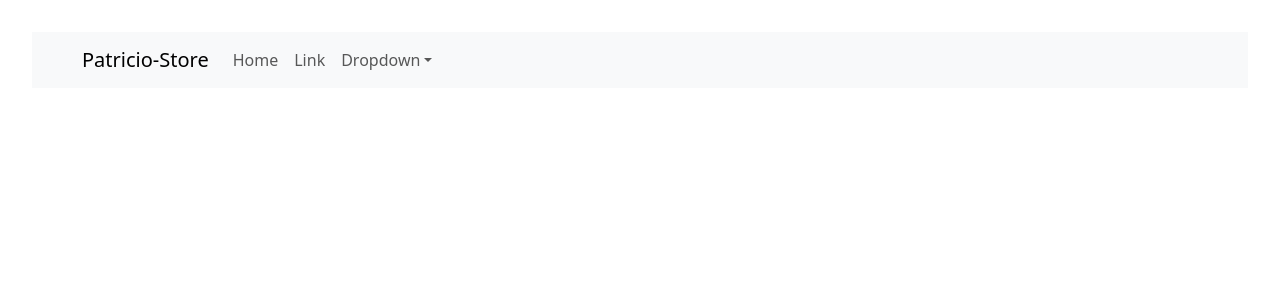
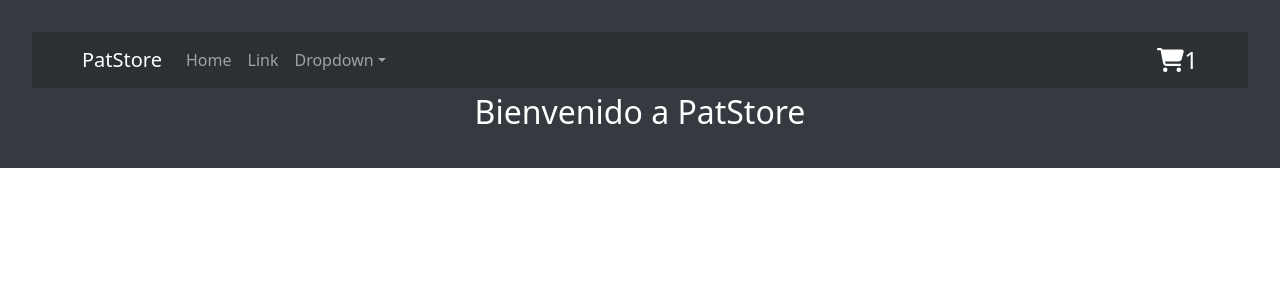
Before and after one commit to Tapricio/React-CoderHouse, a React (Vite) app: page / in a window 1280 px wide. Shown: the top 300 px of the page. Built offline with nearby package versions, Linux system fonts and the light colour scheme.

Commit message:
se agrega greeting

```diff
--- a/package.json
+++ b/package.json
@@ -10,6 +10,11 @@
     "preview": "vite preview"
   },
   "dependencies": {
+    "@fortawesome/fontawesome-svg-core": "^6.5.2",
+    "@fortawesome/free-brands-svg-icons": "^6.5.2",
+    "@fortawesome/free-regular-svg-icons": "^6.5.2",
+    "@fortawesome/free-solid-svg-icons": "^6.5.2",
+    "@fortawesome/react-fontawesome": "^0.2.2",
     "bootstrap": "^5.3.3",
     "react": "^18.2.0",
     "react-bootstrap": "^2.10.2",
--- a/src/App.jsx
+++ b/src/App.jsx
@@ -2,6 +2,7 @@ import NavBarComponent from './components/NavBarComponents/NavBarComponent'
 import React from 'react'
 import './App.css'
 import 'bootstrap/dist/css/bootstrap.min.css'
+import ItemListContainerComponent from './components/ItemListContainerComponent/ItemListContainerComponent'
 
 function App() {
 
@@ -9,6 +10,7 @@ function App() {
   return (
     <>
     <NavBarComponent />
+    <ItemListContainerComponent greeting="Bienvenido a PatStore" />
     </>
   )
 }
--- /dev/null
+++ b/src/components/CartWidgetComponents/CartWidgetComponent.jsx
@@ -0,0 +1,15 @@
+import React from "react"
+import { FontAwesomeIcon } from "@fortawesome/react-fontawesome"
+import { faCartShopping } from "@fortawesome/free-solid-svg-icons"
+
+const CartWidgetComponent = () => {
+
+    return (
+        <>
+        <FontAwesomeIcon icon={faCartShopping} style={{color:"white", fontSize:"1.5rem"}}/>
+        <span style={{color:"white", fontSize:"1.5rem"}}>1</span>
+        </>
+    )
+}
+
+export default CartWidgetComponent
--- /dev/null
+++ b/src/components/ItemListContainerComponent/ItemListContainerComponent.jsx
@@ -0,0 +1,24 @@
+import React from "react";
+
+const ItemListContainerComponent = ({greeting}) => {
+    const customStyle = {
+        color: "white",
+        fontSize: "2rem",
+        margin: "auto"
+    }
+
+    return (
+        <div style={customStyle}>
+            {greeting}
+        </div>
+    )
+};
+
+export default ItemListContainerComponent
+/*
+return
+    (
+        <div style={customStyle}>
+        {greeting}
+        </div>
+    ); */
--- a/src/components/NavBarComponents/NavBarComponent.jsx
+++ b/src/components/NavBarComponents/NavBarComponent.jsx
@@ -3,14 +3,15 @@ import Container from 'react-bootstrap/Container';
 import Nav from 'react-bootstrap/Nav';
 import Navbar from 'react-bootstrap/Navbar';
 import NavDropdown from 'react-bootstrap/NavDropdown';
+import CartWidgetComponent from "../CartWidgetComponents/CartWidgetComponent";
 
 const NavBarComponent = () => {
 
     return (
         <>
-        <Navbar expand="lg" className="bg-body-tertiary">
+        <Navbar expand="lg" className="bg-body-tertiary" bg="dark" data-bs-theme="dark">
       <Container>
-        <Navbar.Brand href="#home">Patricio-Store</Navbar.Brand>
+        <Navbar.Brand href="#home">PatStore</Navbar.Brand>
         <Navbar.Toggle aria-controls="basic-navbar-nav" />
         <Navbar.Collapse id="basic-navbar-nav">
           <Nav className="me-auto">
@@ -29,6 +30,7 @@ const NavBarComponent = () => {
             </NavDropdown>
           </Nav>
         </Navbar.Collapse>
+        <CartWidgetComponent />
       </Container>
     </Navbar>
 
--- a/src/index.css
+++ b/src/index.css
@@ -24,6 +24,7 @@ a:hover {
 
 body {
   margin: 0;
+  background-color: #343a40;
 }
 
 h1 {
```
Also changed, not shown: 1 other file (tests, documents, lock files or other folders).
